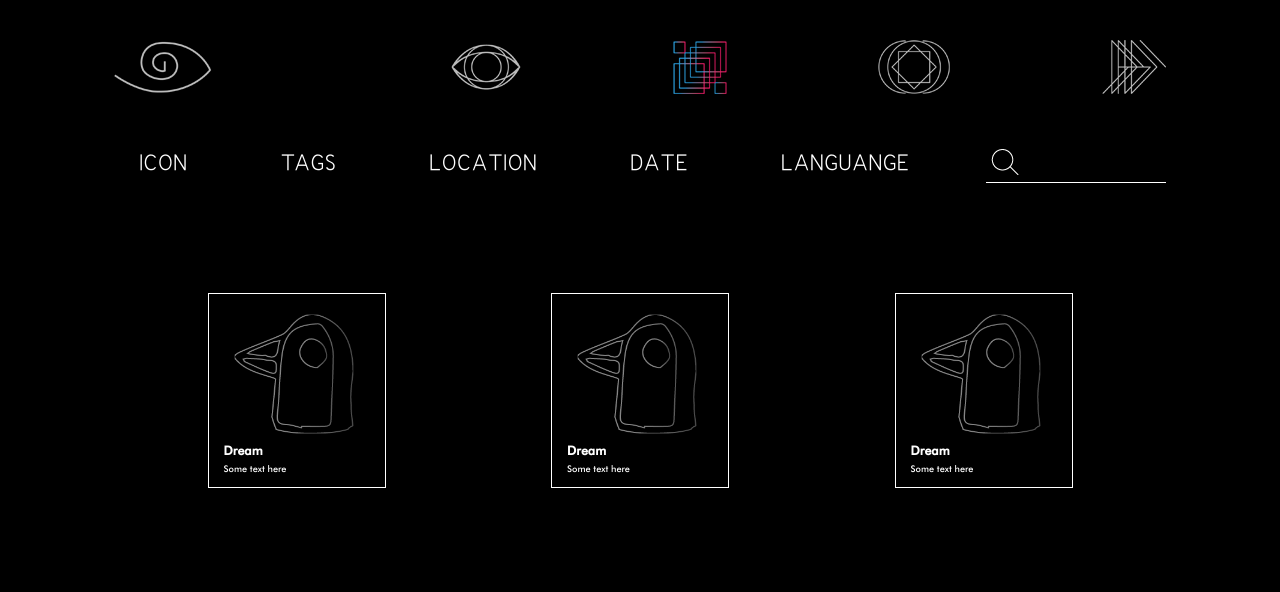
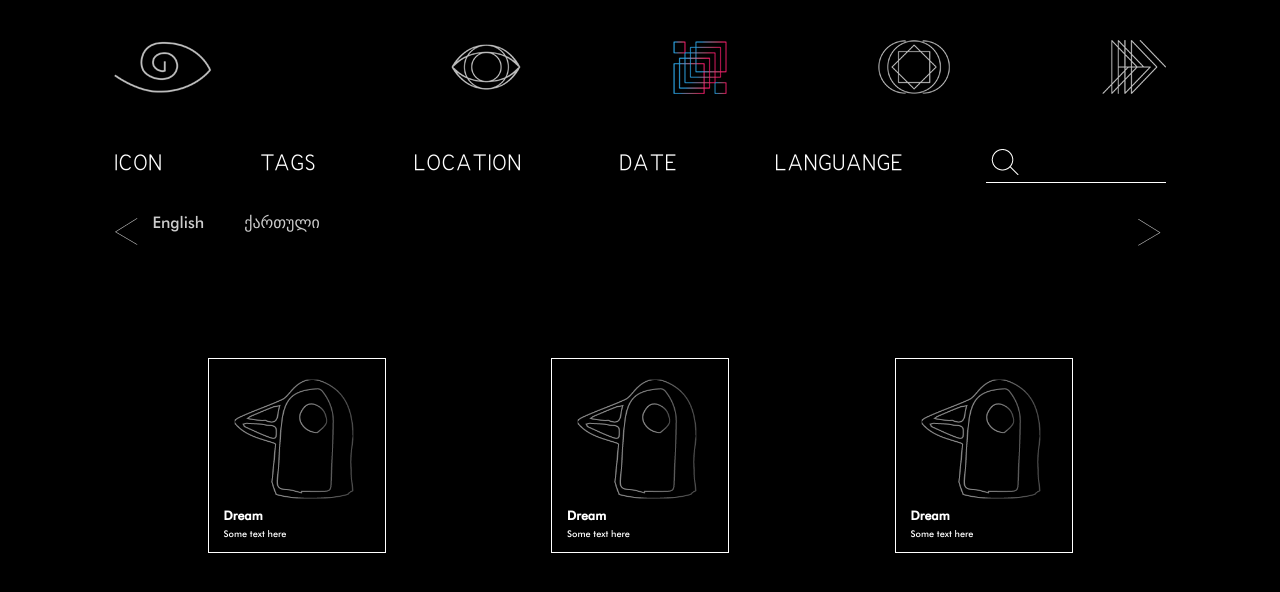
Before and after one commit to GeoLabJuniors/Dreams-Front-End, a plain HTML site: page Dream WebSite/searchdream.html in a window 1280 px wide. Both pictures are taken after a click on the item "LANGUANGE". Drawn offline with nearby package versions, Linux system fonts and the light colour scheme.

Commit message:
#16 - ძებნის გვერდი (ენები)

```diff
--- a/Dream WebSite/css/style.css
+++ b/Dream WebSite/css/style.css
@@ -579,7 +579,7 @@ width: 100%;
 }
 .search_nav{
 	margin-top: 50px;
-	padding-left: 25px;
+
 	display: flex;
 	justify-content: space-between;
 	align-items: center;
@@ -865,7 +865,7 @@ height:80px;
 }
 .next {
     text-align: center;
-	position: absolute;
+position: absolute;
 	right: 0;
 	bottom: 40px;
 /*    float: right;*/
@@ -882,6 +882,8 @@ height:80px;
     cursor: pointer;
     transition: all .2s linear;
 }
+
+
 .prev{
     position: absolute;
 	bottom: 40px;
@@ -1019,3 +1021,33 @@ justify-content: space-between;
 .category_wrap a{
 	color: #fff;
 }
+
+.search_Language{
+	display: flex;
+	position:relative;
+	/* max-width: 1052px; */
+	overflow:hidden;
+	margin-top: 20px;
+}
+
+#lang{
+
+	color: #fff;
+	text-align: center;
+	font-family: futura;
+	display: flex;
+
+}
+#lang li{
+	padding: 10px;
+	cursor: pointer;
+	opacity: 0.8;
+
+}
+.langBox{
+width: 1052px;
+
+}
+.opac{
+	opacity: none;
+}
--- a/Dream WebSite/searchdream.html
+++ b/Dream WebSite/searchdream.html
@@ -39,7 +39,7 @@
         <li id="icon_tag">tags</li>
         <li>location</li>
         <li>date</li>
-        <li>languange</li>
+        <li id="searh_lang">languange</li>
       </ul>
       <div class="search_box">
         <label>
@@ -52,9 +52,7 @@
     <div class="prev" onclick="onLeft();" style="opacity: 1;">
     <img src="./images/dream-cards/arrow.png">
     </div>
-    <div class="next" onclick="onRight();" style=" opacity: 1;">
-    <img src="./images/dream-cards/arrow1.png">
-    </div>
+
       <ul class="slider-ul">
         <li>
           <img src="./images/dream-cards/dream_card.png" class="category_icon">
@@ -142,10 +140,30 @@
            <h5 class="category_title">yferferferfooo</h5>
         </li>
         </ul>
+        <div class="next" onclick="onRight();" style=" opacity: 1;">
+    <img src="./images/dream-cards/arrow1.png">
+    </div>
     </div>
 <div class="search_t wrapper hide">
   <input type="search" name="search"  id="tag_inp" class="input_tag"  onkeyup="myFunction2(this,event)">
 </div>
+
+<div class="search_Language wrapper hide">
+<div id="l" onclick="onLeft();" style="opacity: 1;">
+    <img src="./images/dream-cards/arrow.png">
+    </div>
+        <div class="langBox">
+ <ul id="lang">
+<li>English<li>
+  <li>ქართული<li>
+ </ul>
+</div>
+<div id="r" onclick="onRight();" style=" opacity: 1;">
+    <img src="./images/dream-cards/arrow1.png">
+    </div>
+
+</div>
+
 </header>
 <div class="wrapper hide menu_container">
   <div  id="l">
@@ -241,6 +259,7 @@
 $(".search_types").hide();
 
 $(".search_t").hide();
+$(".search_Language").hide();
 ///
   // $(".search_types").slideToggle();
   // $('#icon_search').toggleClass('active');
@@ -283,7 +302,7 @@ $('.slider-ul li').click(function () {
       }
     })
   }
-
+/*
 $(document).ready(function(){
   checkSize();
 });
@@ -298,7 +317,7 @@ function checkSize(){
     $('#l').hide();
   }
 }
-
+*/
   if (items.length) {
     $(".menu_container").slideDown()
   }
@@ -356,7 +375,7 @@ $('.input_tag').keypress(function(e) {
     }
 });
 
-
+/*selected box slider
 $(document).ready(function () {
   $("#r").click(function () {
    // var leftPos = $('#middle').offset().right;
@@ -382,7 +401,7 @@ $(document).ready(function () {
 
 
 });
-
+ */
 //adding hashtags
 function myFunction2(t,e){
     if(e.keyCode==13|| e.keyCode==32){
@@ -408,6 +427,19 @@ function myFunction2(t,e){
 
   }}
 };
+
+// search by language
+
+  $('#searh_lang').click(function () {
+    $(".search_Language").slideToggle();
+    $("#lang li").click(function (){
+   $(this).toggleClass('opac');
+  });
+  //$('#icon_search').toggleClass('active');
+  $('.menu_container').slideUp();
+
+});
+
 </script>
 </body>
 </html>
```
